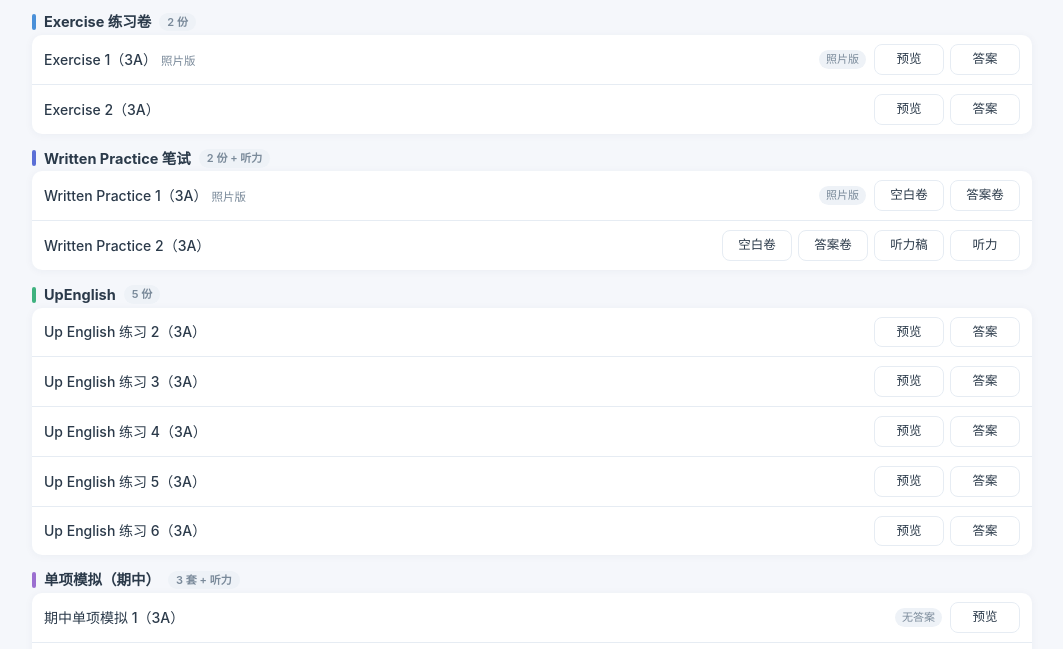
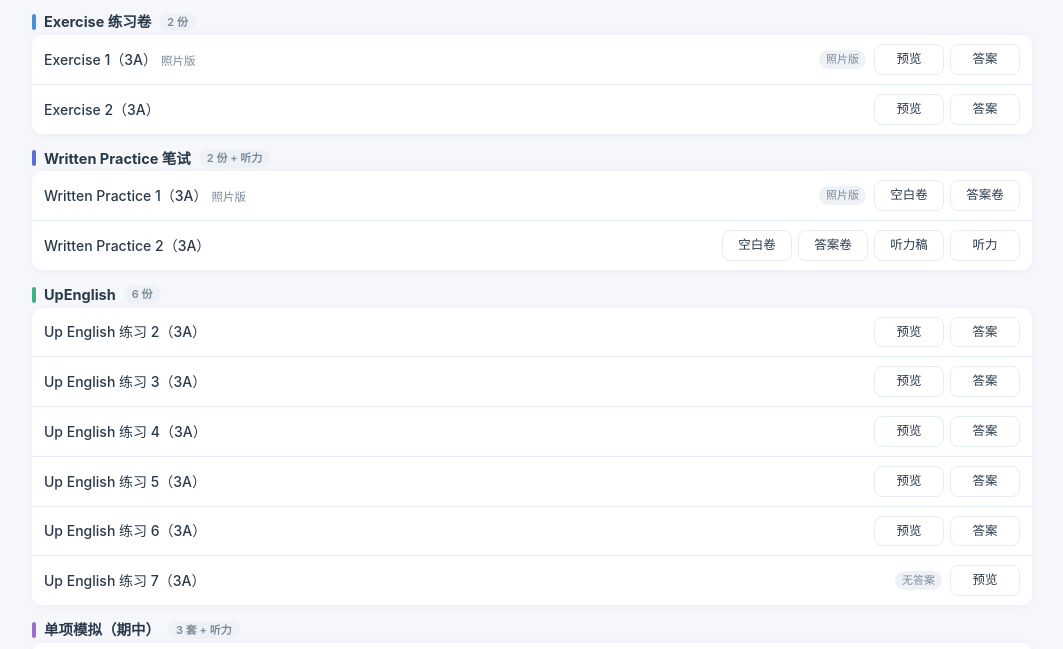
Before and after one commit to queenie870807/3A-English, a plain HTML site: page index.html in a window 1280 px wide. Shown: the part 123-772 px from the top of the page, without its empty margins (108-1171 px from the left). Drawn offline with Linux system fonts and the light colour scheme.

```diff
--- a/index.html
+++ b/index.html
@@ -122,7 +122,7 @@ footer{text-align:center;color:var(--muted);font-size:11.5px;margin-top:22px}
 
   <!-- UpEnglish -->
   <section class="module" id="up">
-    <div class="module-title"><span class="bar" style="background:var(--green)"></span>UpEnglish <span class="tag" style="background:var(--green)">5 份</span></div>
+    <div class="module-title"><span class="bar" style="background:var(--green)"></span>UpEnglish <span class="tag" style="background:var(--green)">6 份</span></div>
     <div class="list">
       <div class="row">
         <div class="name">Up English 练习 2（3A）</div>
@@ -158,6 +158,11 @@ footer{text-align:center;color:var(--muted);font-size:11.5px;margin-top:22px}
           <a class="btn primary" href="viewer.html?src=练习卷/3A_UpEnglish_练习6.pdf">预览</a>
           <a class="btn" href="viewer.html?src=练习卷/3A_UpEnglish_练习6.pdf&answer=练习卷/3A_UpEnglish_练习6_答案.pdf">答案</a>
         </div>
+      </div>
+      <div class="row">
+        <div class="name">Up English 练习 7（3A）</div>
+        <span class="chip noans">无答案</span>
+        <div class="acts"><a class="btn primary" href="viewer.html?src=练习卷/3A_UpEnglish_练习7.pdf">预览</a></div>
       </div>
     </div>
   </section>
```
Also changed, not shown: 1 other file.
